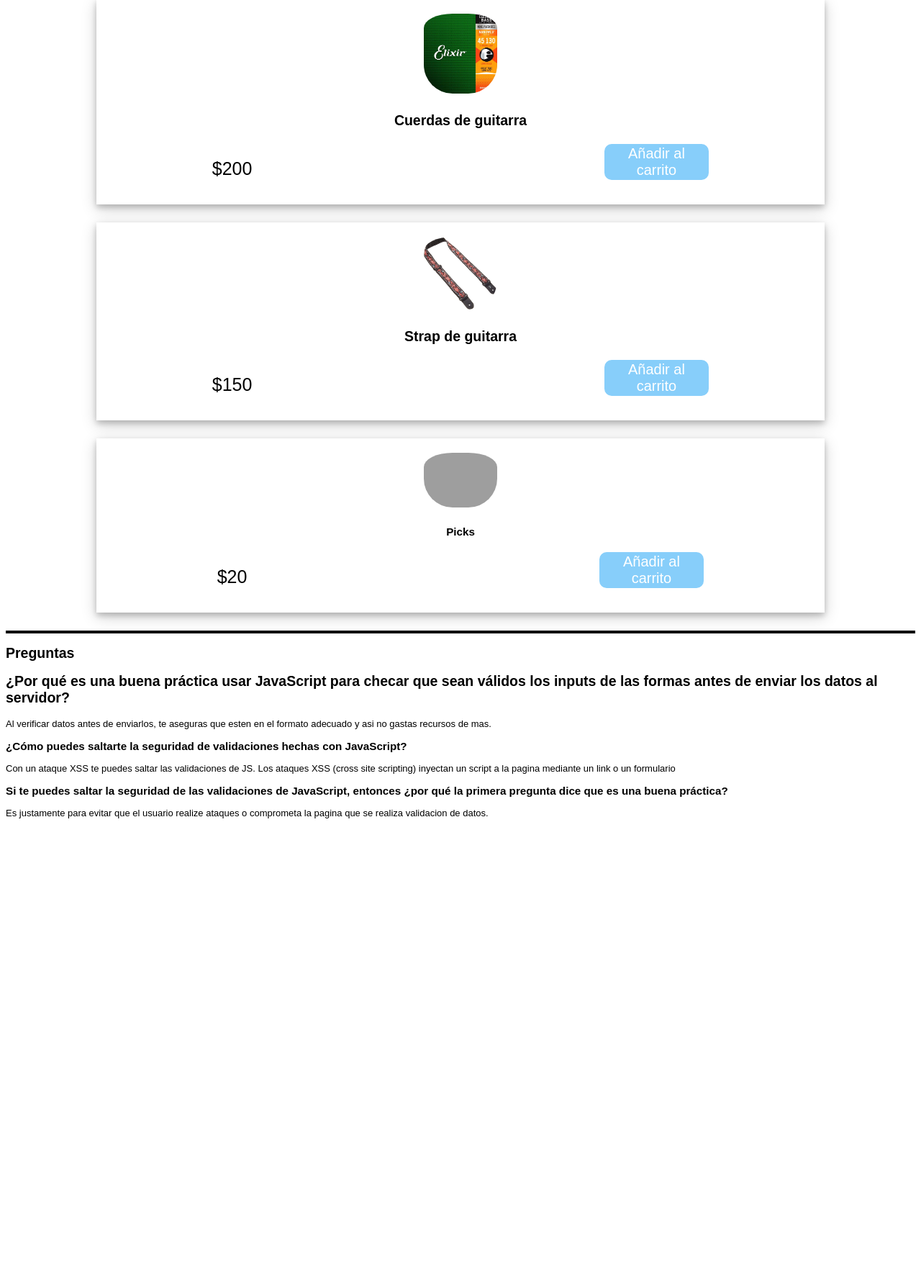
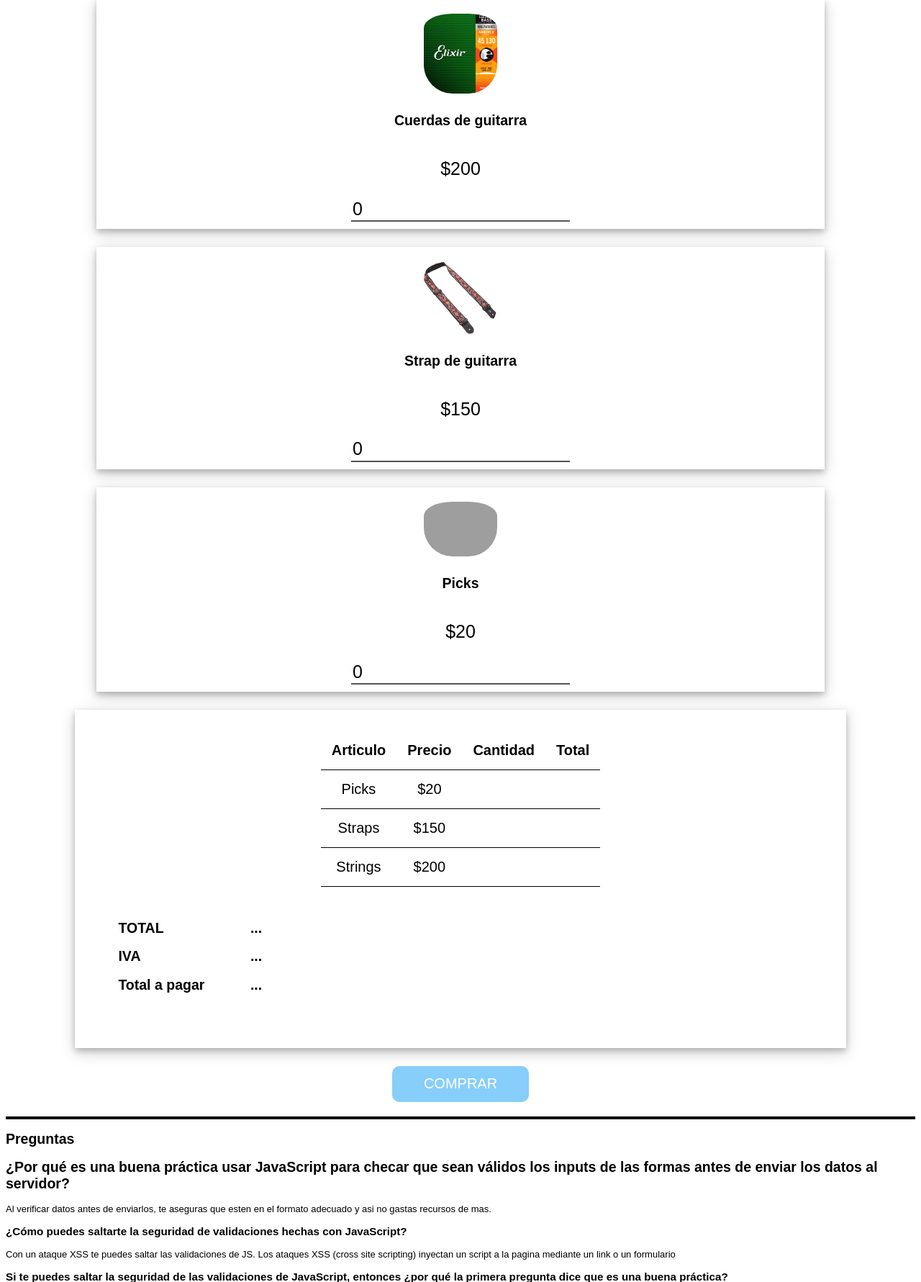
Before and after one commit to MartinNoboa/DAW, a PHP site: page / in a window 1280 px wide. Shown: the part 414-2195 px from the top of the page at 72% size. Before the commit the page ends 1551 px from the top, so only its background shows below. Run offline with PHP 8.4, Linux system fonts and the light colour scheme; grey boxes are pictures that could not be loaded.

Commit message:
Detalles finales

```diff
--- a/Lab5/index.html
+++ b/Lab5/index.html
@@ -35,7 +35,9 @@
            <div class = "scont">
                <h1 class = "producto">Cuerdas de guitarra</h1>
                <p class = "price">$200 </p>
-               <button id= "pd1" class = "add" onclick = "opt1">Añadir al carrito</button>
+               <form>
+                   <input id = "cuerdas" type = "number" value = "0">
+               </form>
            </div>
         </div>
 
@@ -46,25 +48,74 @@
            <div class = "scont">
                <h1 class = "producto">Strap de guitarra</h1>
                <p class = "price">$150</p>
-               <button id= "pd2" class = "add" onclick="opt2">Añadir al carrito</button>
+               <form>
+                   <input id = "strap" type = "number" value = "0">
+               </form>
            </div>
        </div>
 
 
-       <article class = "bcont">
+       <div class = "bcont">
            <img src = "img/pick.png">
 
               <div class = "scont">
                <h1>Picks</h1>
                <p class = "price">$20 </p>
-               <button id= "pd3" class = "add" onclick = "opt3">Añadir al carrito</button>
+               <form>
+                   <input id = "picks" type = "number" value = "0">
+               </form>
 
            </div>
-       </article>
+
+       </div>
     </section>
-    <div id = "carrito">
+    <div  class = "bcont" id = "carrito">
+
+               <table>
+                  <thead>
+                   <tr>
+                       <th>Articulo</th>
+                       <th>Precio</th>
+                       <th>Cantidad</th>
+                       <th>Total</th>
+                   </tr>
+                  </thead>
+                  <tbody>
+                    <tr>
+                        <td>Picks</td>
+                        <td>$20</td>
+                        <td id = "cp"></td>
+                        <td id = "tp"></td>
+                    </tr>
+                    <tr>
+                        <td>Straps</td>
+                        <td>$150</td>
+                        <td id = "cs"></td>
+                        <td id = "ts"></td>
+                    </tr>
+                    <tr>
+                        <td>Strings</td>
+                        <td>$200</td>
+                        <td id = "cc"></td>
+                        <td id = "tc"></td>
+                    </tr>
+                  </tbody>
+               </table>
+               <div id = "con">
+                    <div class = "resumen">
+                       <h2 >TOTAL</h2>
+                       <h2>IVA</h2>
+                       <h2>Total a pagar</h2>
+                    </div>
+                    <div class = "resumen">
+                       <h2 id = "total">...</h2>
+                       <h2 id = "IVA">...</h2>
+                       <h2 id = "final">...</h2>
+                   </div>
+               </div>
 
     </div>
+               <button id = "add" onclick = "contar()">COMPRAR</button>
 
    <hr>
 
--- a/Lab5/store.js
+++ b/Lab5/store.js
@@ -0,0 +1,44 @@
+function contar() {
+    let cantidad = [];
+    cantidad[0] = document.getElementById("picks").value;
+    cantidad[1] = document.getElementById("strap").value;
+    cantidad[2]= document.getElementById("cuerdas").value;
+
+
+    let precios = [20,150,200];
+    let total_sinIVA = [];
+    let total_IVA = [];
+
+    for(let i = 0; i < cantidad.length; i++){
+        total_sinIVA[i] = cantidad[i]*precios[i];
+        total_IVA[i] = total_sinIVA[i] * 1.28;
+    }
+
+
+    let total = 0;
+    let IVA = 0;
+    for(let i = 0; i < total_IVA.length; i++){
+        total += total_IVA[i];
+        IVA += total_IVA[i] - total_sinIVA[i];
+    }
+    write(cantidad, total_sinIVA,total, IVA);
+
+
+}
+
+
+function write(cantidad,precios, total,IVA) {
+    document.getElementById("cp").innerHTML = cantidad[0];
+    document.getElementById("cs").innerHTML = cantidad[1];
+    document.getElementById("cc").innerHTML = cantidad[2];
+
+    document.getElementById("tp").innerHTML = precios[0];
+    document.getElementById("ts").innerHTML = precios[1];
+    document.getElementById("tc").innerHTML = precios[2];
+
+
+    document.getElementById("total").innerHTML = total - IVA;
+    document.getElementById("IVA").innerHTML =IVA.toFixed(2);
+    document.getElementById("final").innerHTML = total.toFixed(2);
+
+}
--- a/Lab5/style.css
+++ b/Lab5/style.css
@@ -78,16 +78,16 @@
 
 }
 
-.add{
+#add{
     width:15%;
     background-color: lightskyblue;
     color:white;
-    display: inline-block;
-    margin-left: 50%;
-    margin-right: 0;
+    display: block;
+    margin-left: auto;
+    margin-right: auto;
 }
 
-.add:hover{
+#add:hover{
     background-color: lightseagreen;
 }
 
@@ -106,107 +106,28 @@
   padding: 10px 20px;
 }
 
-/*---------------------------------------------------------*/
-
-.cart-header {
-    font-weight: bold;
-    font-size: 1.25em;
-    color: #333;
+#carrito{
+    padding: 30px;
 }
 
-.cart-column {
-    display: flex;
-    align-items: center;
-    border-bottom: 1px solid black;
-    margin-right: 1.5em;
-    padding-bottom: 10px;
-    margin-top: 10px;
+table{
+    border-collapse: collapse;
+    margin: 0 auto;
+    font-size: 20px;
 }
 
-.cart-row {
-    display: flex;
-}
-
-.cart-item {
-    width: 45%;
-}
-
-.cart-price {
-    width: 20%;
-    font-size: 1.2em;
-    color: #333;
-}
-
-.cart-quantity {
-    width: 35%;
-}
-
-.cart-item-title {
-    color: #333;
-    margin-left: .5em;
-    font-size: 1.2em;
-}
-
-.cart-item-image {
-    width: 75px;
-    height: auto;
-    border-radius: 10px;
-}
-
-.btn-danger {
-    color: white;
-    background-color: #EB5757;
-    border: none;
-    border-radius: .3em;
-    font-weight: bold;
-}
-
-.btn-danger:hover {
-    background-color: #CC4C4C;
-}
-
-.cart-quantity-input {
-    height: 34px;
-    width: 50px;
-    border-radius: 5px;
-    border: 1px solid #56CCF2;
-    background-color: #eee;
-    color: #333;
-    padding: 0;
-    text-align: center;
-    font-size: 1.2em;
-    margin-right: 25px;
-}
-
-.cart-row:last-child {
+td, th{
     border-bottom: 1px solid black;
 }
 
-.cart-row:last-child .cart-column {
-    border: none;
+th, td {
+    padding: 15px;
+    text-align: center;
 }
 
-.cart-total {
-    text-align: end;
-    margin-top: 10px;
-    margin-right: 10px;
+
+.resumen{
+    display: inline-block;
+    margin: 0 auto;
+    padding: 30px;
 }
-
-.cart-total-title {
-    font-weight: bold;
-    font-size: 1.5em;
-    color: black;
-    margin-right: 20px;
-}
-
-.cart-total-price {
-    color: #333;
-    font-size: 1.1em;
-}
-
-.btn-purchase {
-    display: block;
-    margin: 40px auto 80px auto;
-    font-size: 1.75em;
-    width: 200px;
-}
```
